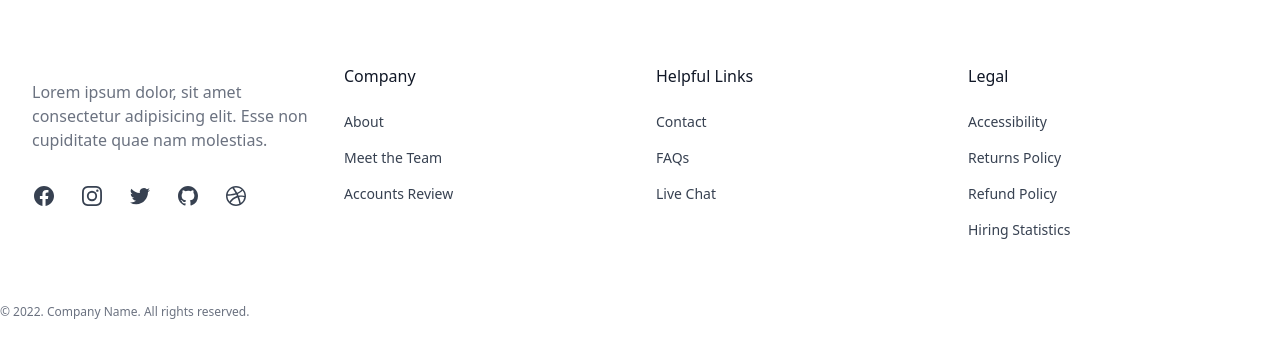
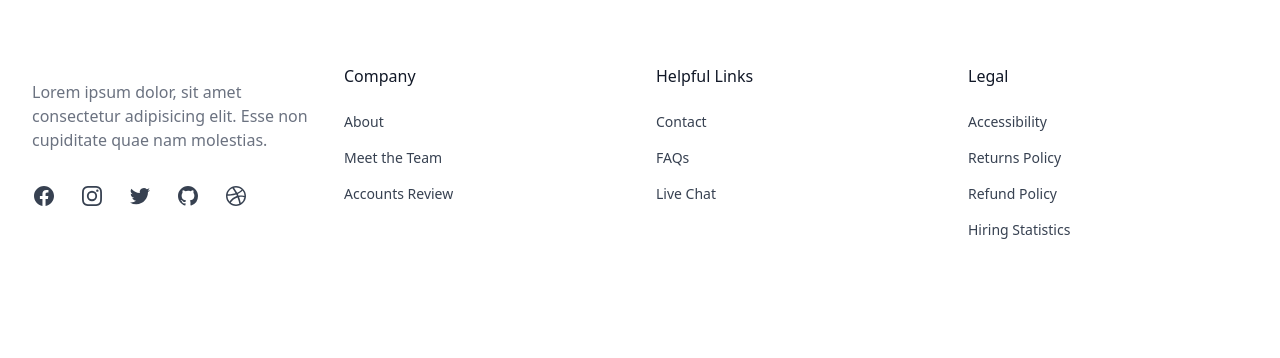
Before and after one commit to islammohmed/E-Commerce-JS, a website: page src/index.html in a window 1280 px wide. Drawn offline with Linux system fonts and the light colour scheme; no server answers.

Commit message:
updates in footer

```diff
--- a/src/index.html
+++ b/src/index.html
@@ -12,6 +12,7 @@
 
     </div>
   </div>
+
     <div>
         <footer class="bg-white">
             <div class="mx-auto max-w-screen-xl space-y-8 px-4 py-16 sm:px-6 lg:space-y-16 lg:px-8">
@@ -185,7 +186,7 @@
                 </div>
               </div>
 
-              <p class="text-xs text-gray-500">&copy; 2022. Company Name. All rights reserved.</p>
+
             </div>
           </footer>
     </div>
```
